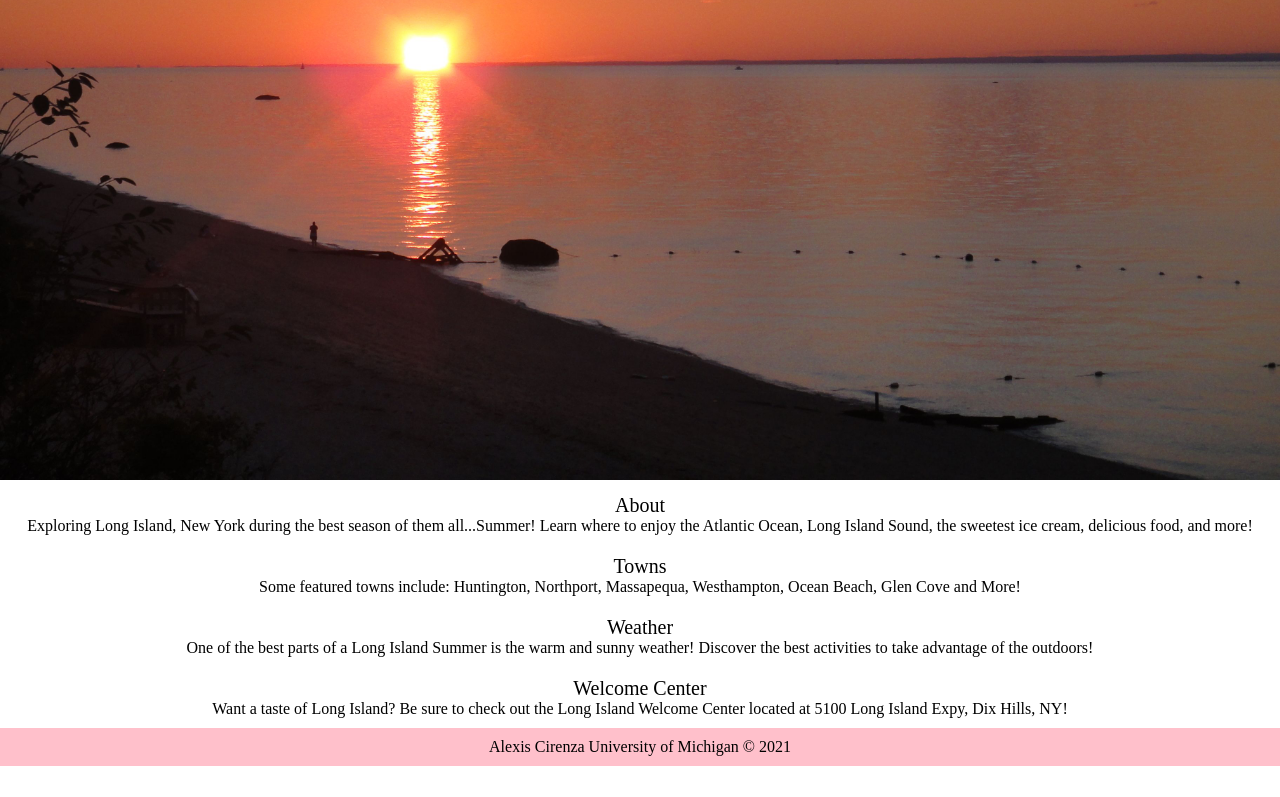
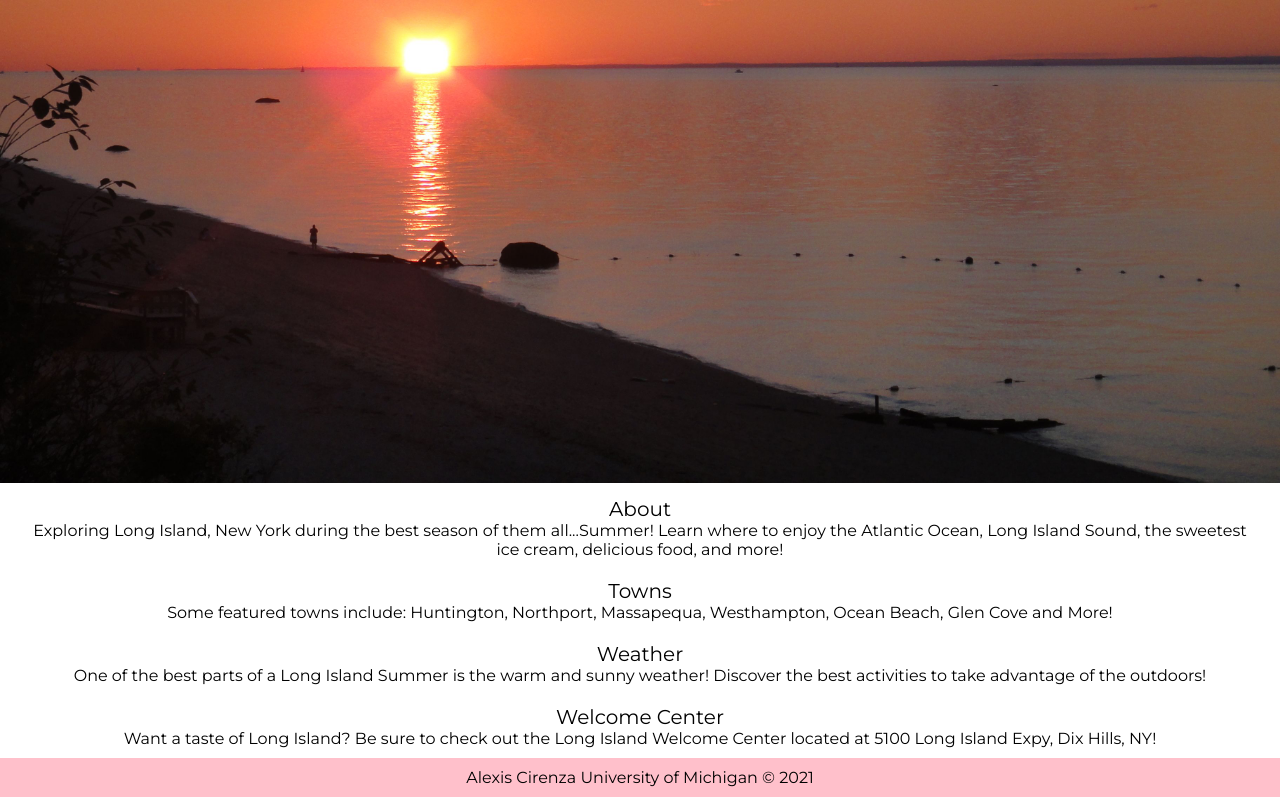
Before and after one commit to acirenza/portfolio-339, a plain HTML site: page index.html in a window 1280 px wide. Shown: the part 565-1362 px from the top of the page. Before the commit the page ends 1331 px from the top, so only its background shows below. Drawn offline with Linux system fonts and the light colour scheme.

Commit message:
Add files via upload

```diff
--- a/css/style.css
+++ b/css/style.css
@@ -1,3 +1,6 @@
+body{
+    font-family: 'Montserrat', serif;
+}
 body > header{
     background-color: pink;
     font-size: 40px;
@@ -99,3 +102,7 @@ p{
     margin-left: 20px;
     padding-bottom: 10px;
 }
+
+.container{
+    display: grid;
+}
--- a/index.html
+++ b/index.html
@@ -5,7 +5,8 @@
     <meta name="viewport" content="width=device-width, initial-scale=1.0">
     <link rel="stylesheet" type="text/css" href="css/html5reset.css">
     <link rel="stylesheet" type="text/css" href="css/style.css">
-    <title> Long Island Summer Background </title>
+    <link rel="stylesheet" href="https://fonts.googleapis.com/css2?family=Montserrat&display=swap">
+    <title> About LI Summer Guide </title>
 </head>
 <header>
     <h1>Long Island Summer Guide</h1>
@@ -21,6 +22,7 @@
 <body>
     <main class="about" id="background">
         <img src="imgs/sunset.jpeg" alt="sunset" id = "about_image">
+        <div class="container">
             <div class="summary">
                 <h2>About</h2>
                 <p>Exploring Long Island, New York during the best season of them all...Summer! Learn where to enjoy the Atlantic Ocean, Long Island Sound, the sweetest ice cream, delicious food, and more!</p>
@@ -37,6 +39,7 @@
                 <h2>Welcome Center</h2>
                 <p>Want a taste of Long Island? Be sure to check out the Long Island Welcome Center located at 5100 Long Island Expy, Dix Hills, NY!</p>
             </div>
+        </div>
     </main>
     <footer>
         <p>Alexis Cirenza University of Michigan &copy; 2021</p>
```
Also changed, not shown: activities.html (+2 -1 lines), beaches.html (+2 -1 lines), food.html (+2 -1 lines). Lines whose indentation alone changed are shown as unchanged.
